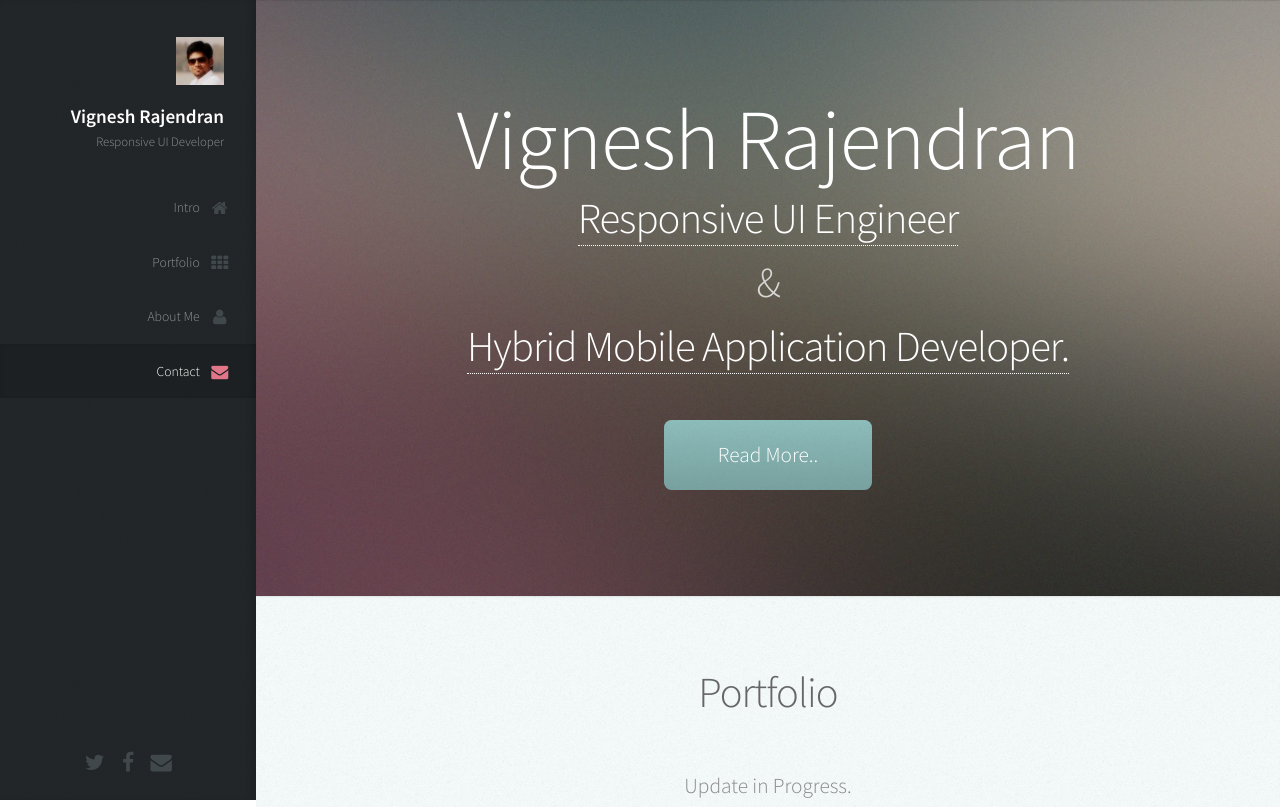
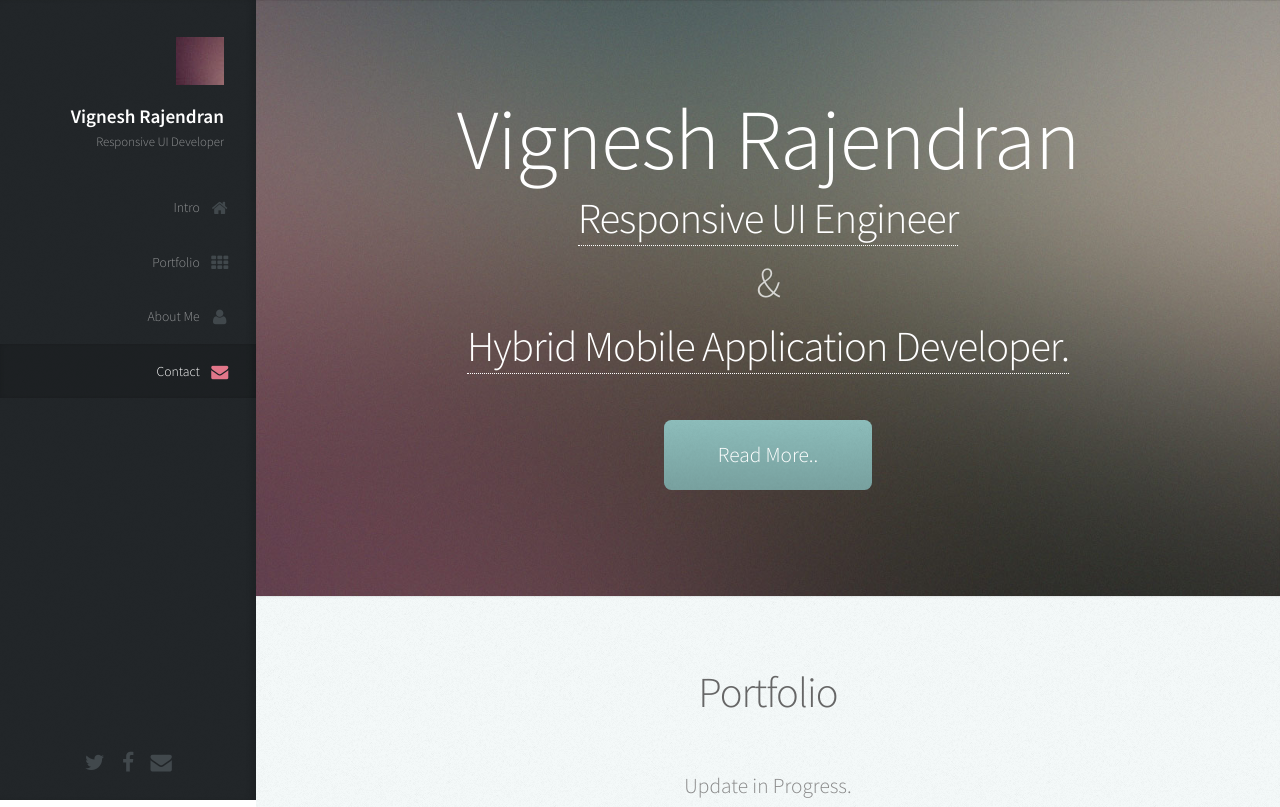
Before and after one commit to vikispeaks/vikispeaks.github.io, a plain HTML site: page index.html in a window 1280 px wide. Shown: the top 807 px of the page. Drawn offline with Linux system fonts and the light colour scheme.

Commit message:
DP image Update

```diff
--- a/index.html
+++ b/index.html
@@ -29,7 +29,7 @@
 
 					<!-- Logo -->
 						<div id="logo">
-							<span class="image avatar48"><img src="images/dp.jpg" alt="" /></span>
+							<span class="image avatar48"><img src="images/avatar.jpg" alt="" /></span>
 							<h1 id="title">Vignesh Rajendran</h1>
 							<p>Responsive UI Developer</p>
 						</div>
```
Also changed, not shown: images/avatar.jpg (added), images/dp.JPG (deleted).
